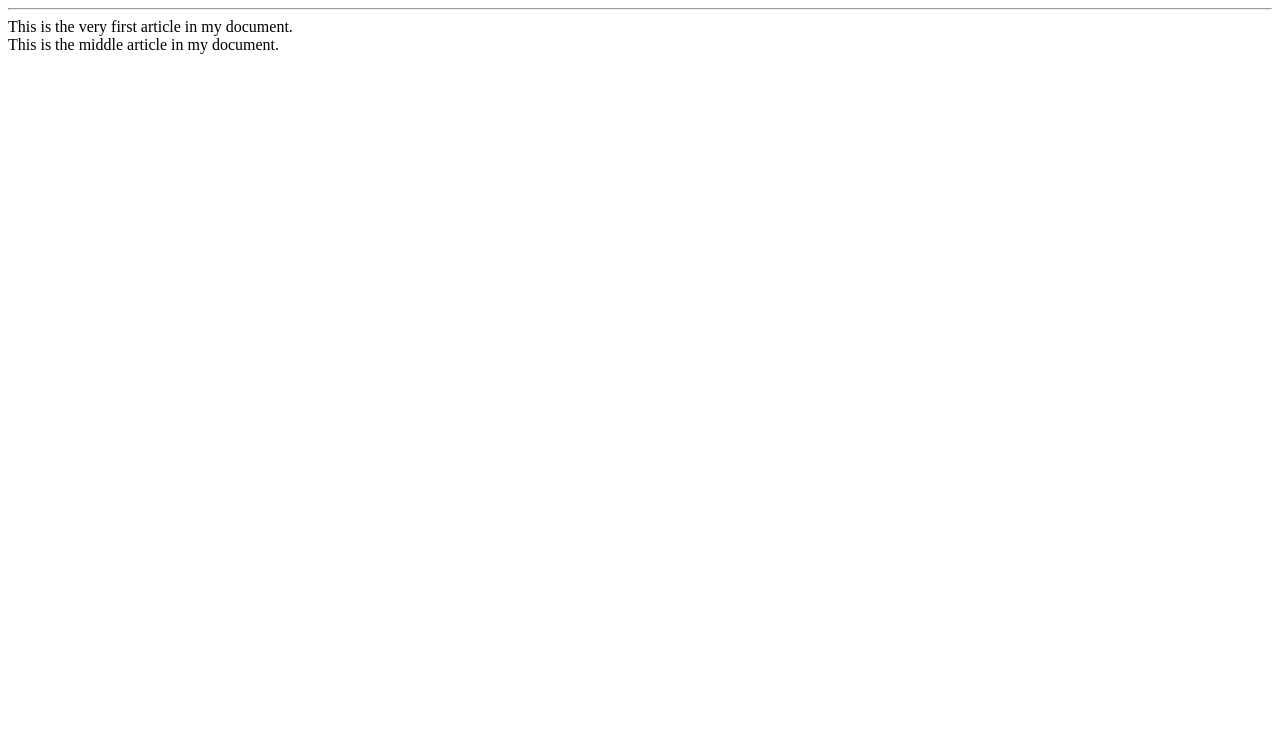
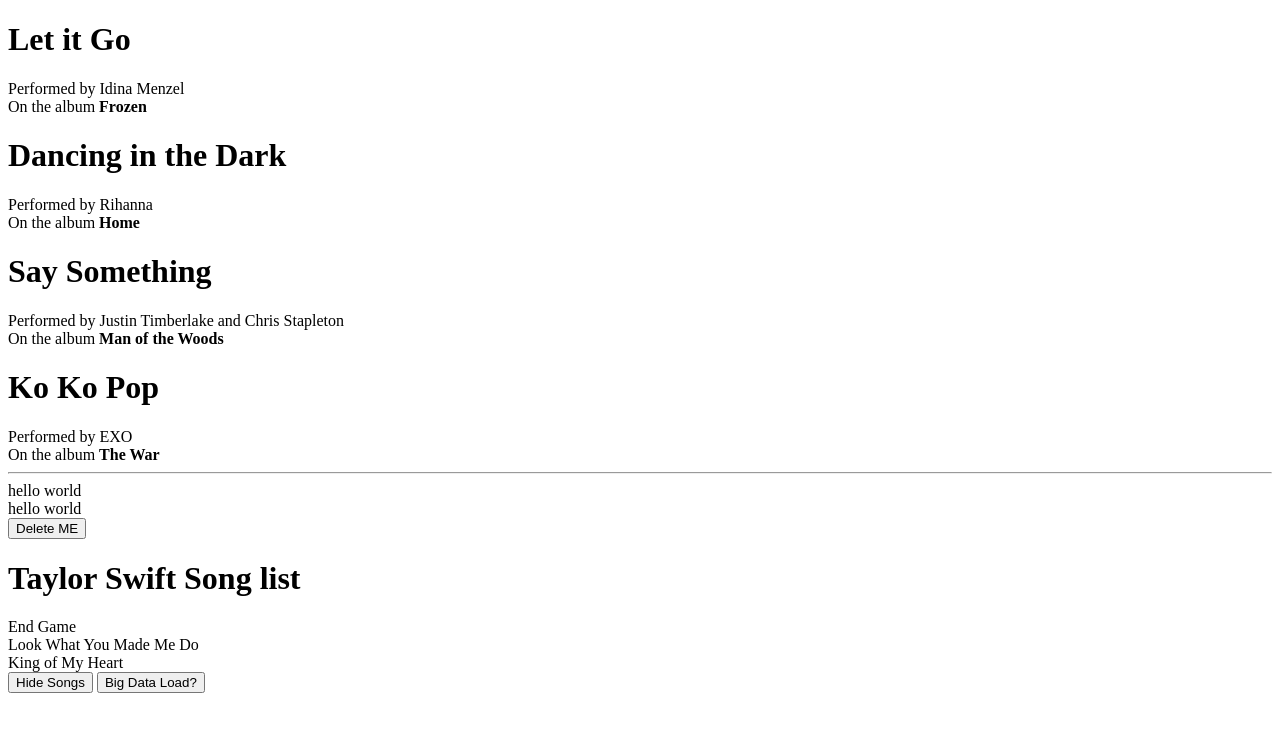
Before and after one commit to mulhollen/jquery-starter, a plain HTML site: page index.html in a window 1280 px wide. Drawn offline with nearby package versions, Linux system fonts and the light colour scheme.

Commit message:
notes from code along

```diff
--- a/index.html
+++ b/index.html
@@ -18,6 +18,24 @@
         This is the middle article in my document.
     </article>
 
+    <button class="delete">Delete ME</button>
+
+    <div class="container">
+        <h1 umbrella="open">Taylor Swift Song list</h1>
+        <section class="song-container">
+            <div class="song">
+                <div umbrella="open" class="title">End Game</div>
+                <div class="artist">Look What You Made Me Do</div>
+                <div class="album">King of My Heart</div>
+            </div>
+        </section>
+
+    </div>
+    <!-- end of container -->
+
+    <button id="destroyer">Hide Songs</button>
+    <button id="bigDataLoad">Big Data Load?</button>
+
     <script src="https://code.jquery.com/jquery-3.3.1.min.js" integrity="sha256-FgpCb/KJQlLNfOu91ta32o/NMZxltwRo8QtmkMRdAu8="
         crossorigin="anonymous"></script>
     <script src="javascripts/main.js"></script>
--- a/javascripts/main.js
+++ b/javascripts/main.js
@@ -0,0 +1,75 @@
+"use strict";
+
+
+// check it out these two things give the same thing
+
+    // vanilla js
+    var topArticle = document.getElementById("top-article");
+    console.log("top article", topArticle);
+
+    // jquery
+    var article = $("#top-article");
+    console.log("jquery #top-article", article[0]);
+
+
+var allButtons = document.getElementsByTagName("button");
+ console.log("allButtons by TagName", allButtons);
+//rememeber this returns an array
+var jbutton = $("button");
+    console.log("jbutton", jbutton, jbutton.html());
+
+
+$(".article--main").each((arrayIndex, currentElement) => {
+    // console.log("article--main", arrayIndex,$(currentElement).html());
+    $(currentElement).html("hello world");
+});
+
+
+var umbreallaElement = $("h1[umbrella='open']");
+console.log("umbrella text: ", umbreallaElement.html());
+
+// Handling events
+
+// if the text is hide songs .hide() with slow animation and change the text to show songs - else do the opposite
+$("#destroyer").click((evt) => {
+    if ($("#destroyer").text() == 'Hide Songs') {
+        $(".song-container").hide("slow");
+        $("#destroyer").text('Show Songs');
+    } else {
+        $(".song-container").show("fast");
+        $("#destroyer").text('Hide Songs');
+    }
+});
+
+
+
+function functionIWantjQueryToExecute(songList) {
+    console.log("who is this", songList);
+
+    if (songList.songs) {
+        for (var i = 0; i < songList.songs.length; i++) {
+            var currentSong = songList.songs[i];
+            $("#list-of-songs").append(`<h1>${currentSong.title}</h1>`);
+            $("#list-of-songs").append(`<div>Performed by ${currentSong.artist}</div>`);
+            $("#list-of-songs").append(`<div>On the album <strong>${currentSong.album}</strong></div>`);
+        }
+    }
+}
+
+
+// basically what we did previously grabbing json data but easier because NSS
+function makeAPICall(url) {
+    return $.ajax({
+        url: url,
+        dataType: "json"
+    });
+}
+
+makeAPICall('javascripts/songs.json')
+    .then((resolve) => {
+        console.log("makeCallResolve", resolve);
+        functionIWantjQueryToExecute(resolve);
+    },
+    (reject) => {
+        console.log("SOMETHING WENT REALLY WRONG");
+    });
--- /dev/null
+++ b/javascripts/songs.json
@@ -0,0 +1,24 @@
+{
+    "songs": [
+        {
+            "title": "Let it Go",
+            "artist": "Idina Menzel",
+            "album": "Frozen"
+        },
+        {
+            "title": "Dancing in the Dark",
+            "artist": "Rihanna",
+            "album": "Home"
+        },
+        {
+            "title": "Say Something",
+            "artist": "Justin Timberlake and Chris Stapleton",
+            "album": "Man of the Woods"
+        },
+        {
+            "title": "Ko Ko Pop",
+            "artist": "EXO",
+            "album": "The War"
+        }
+    ]
+}
```
Also changed, not shown: 1 other file.
